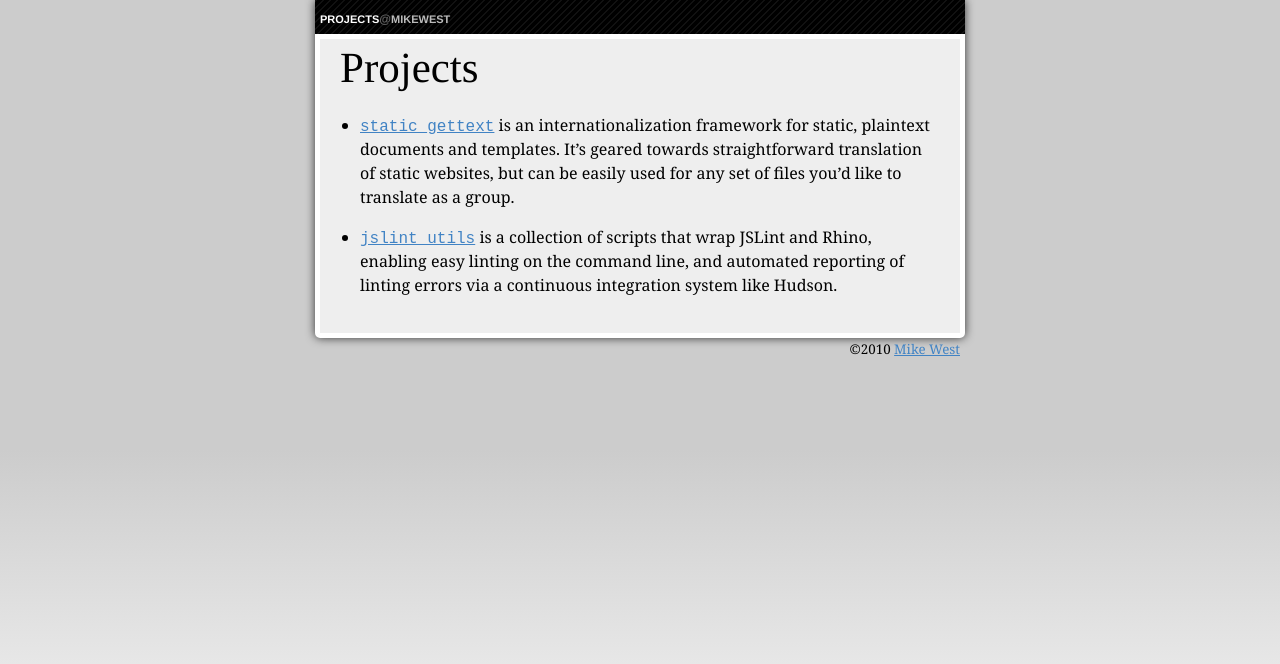
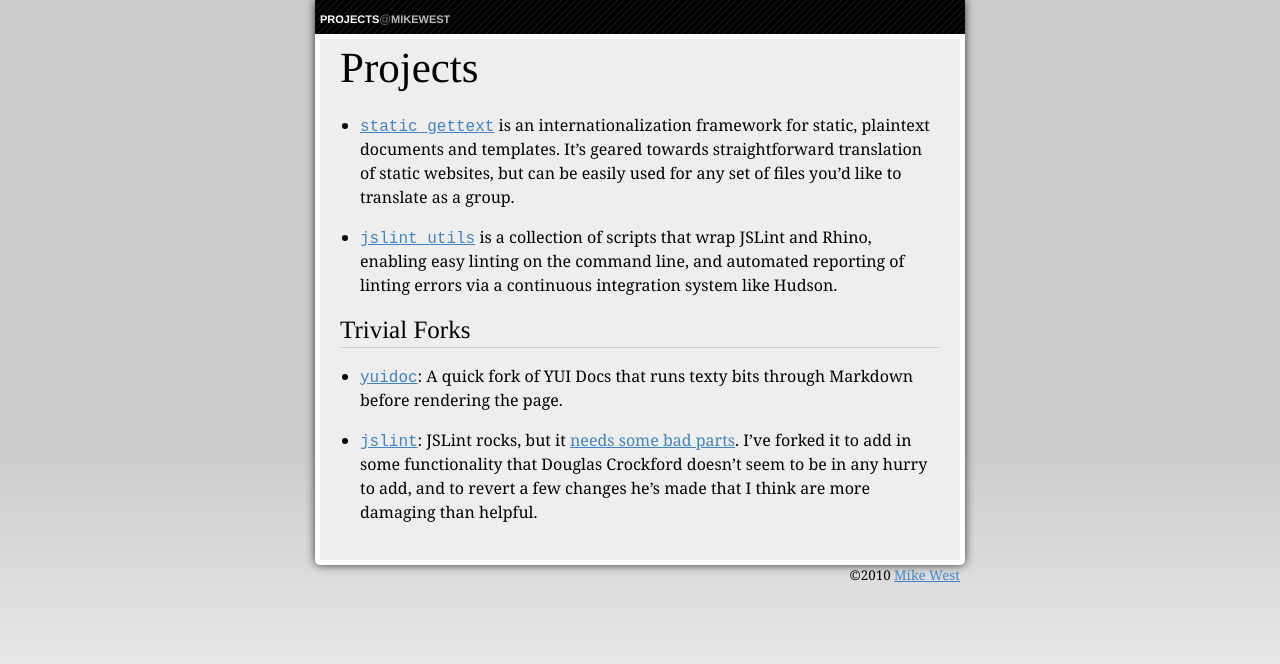
Before and after one commit to mikewest/mikewest.github.com, a Jekyll site: the page built from index.markdown, in a window 1280 px wide. Shown: the top 664 px of the page. Built offline with Jekyll 4.4.1, drawn with Linux system fonts in a browser that asks for light colours; Markdown is read by kramdown in place of the engine named in the settings.

Commit message:
Playing with links to trivial forks.

```diff
--- a/index.markdown
+++ b/index.markdown
@@ -18,4 +18,19 @@ Projects
 [static_gettext]: /static_gettext/
 [jslintutils]:    /jslint_utils/
 
+Trivial Forks
+-------------
+
+*   [`yuidoc`][yuidoc]: A quick fork of YUI Docs that runs texty bits through
+    Markdown before rendering the page.
+
+*   [`jslint`][jslint]: JSLint rocks, but it [needs some bad parts][badjslint].
+    I've forked it to add in some functionality that Douglas Crockford doesn't
+    seem to be in any hurry to add, and to revert a few changes he's made that
+    I think are more damaging than helpful.
+
+[yuidoc]:       http://github.com/mikewest/yuidoc/
+[jslint]:       http://github.com/mikewest/jslint/
+[badjslint]:    http://mikewest.org/2010/05/jslint-needs-some-bad-parts
+
 <small class="license">&copy;2010 <a href="http://mikewest.org/">Mike West</a></small>
```
